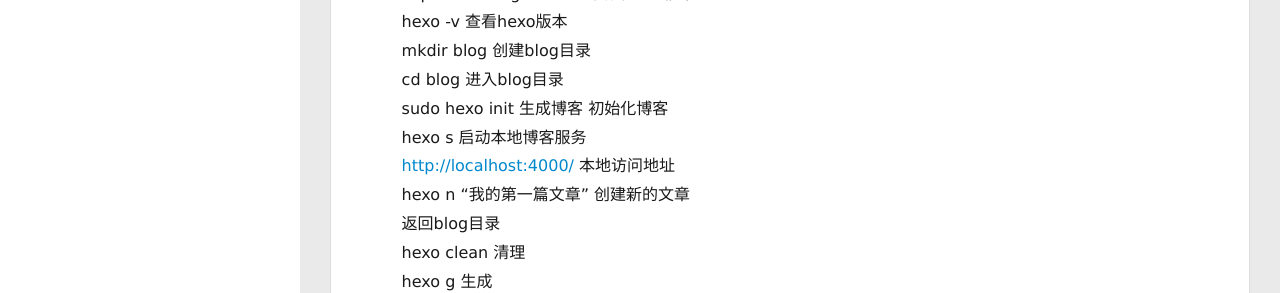
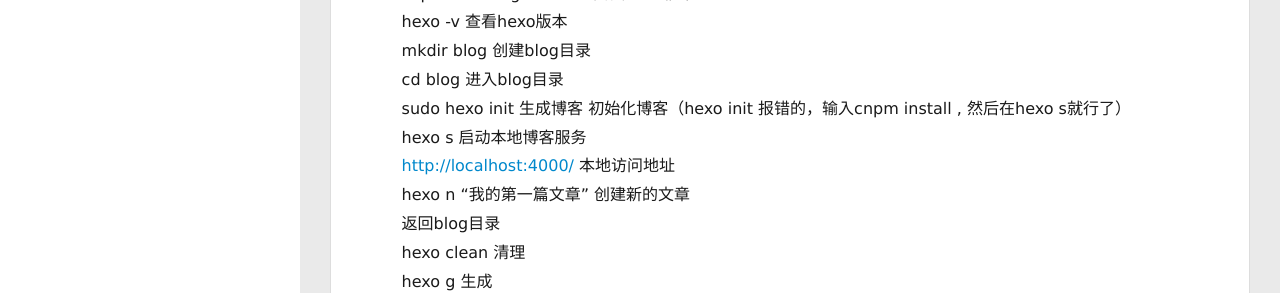
Before and after one commit to FanXRibbit/FanXRibbit.github.io, a plain HTML site: page 2023/05/29/我的第一篇博客文章/index.html in a window 1280 px wide. Shown: the part 507-800 px from the top of the page. Drawn offline with Linux system fonts and the light colour scheme; no server answers.

Commit message:
Site updated: 2023-05-30 13:30:40

```diff
--- a/2023/05/29/我的第一篇博客文章/index.html
+++ b/2023/05/29/我的第一篇博客文章/index.html
@@ -16,7 +16,7 @@
 <meta property="og:description" content="第一章今天完成了自己私人博客的部署。跟着哔哩哔哩的教程走的。  第二章学习笔记！2023年5月29日安装Nodejsnode -v 查看node版本npm -v 查看npm版本npm install -g cnpm –registry&#x3D;http:&#x2F;&#x2F;registry.npm.taobao.org 安装淘宝的cnpm 管理器cnpm -v #查看cnpm版本cnpm install -g">
 <meta property="og:locale" content="en_US">
 <meta property="article:published_time" content="2023-05-29T09:26:19.000Z">
-<meta property="article:modified_time" content="2023-05-29T15:44:56.581Z">
+<meta property="article:modified_time" content="2023-05-30T05:27:25.613Z">
 <meta property="article:author" content="John Doe">
 <meta name="twitter:card" content="summary">
 
@@ -176,7 +176,7 @@
 
         <h2 id="第一章"><a href="#第一章" class="headerlink" title="第一章"></a>第一章</h2><p>今天完成了自己私人博客的部署。跟着哔哩哔哩的教程走的。</p>
 <hr>
-<h2 id="第二章"><a href="#第二章" class="headerlink" title="第二章"></a>第二章</h2><p>学习笔记！2023年5月29日<br>安装Nodejs<br>node -v 查看node版本<br>npm -v 查看npm版本<br>npm install -g cnpm –registry&#x3D;<a target="_blank" rel="noopener" href="http://registry.npm.taobao.org/">http://registry.npm.taobao.org</a> 安装淘宝的cnpm 管理器<br>cnpm -v #查看cnpm版本<br>cnpm install -g hexo-cli 安装hexo框架<br>hexo -v 查看hexo版本<br>mkdir blog 创建blog目录<br>cd blog 进入blog目录<br>sudo hexo init 生成博客 初始化博客<br>hexo s 启动本地博客服务<br><a target="_blank" rel="noopener" href="http://localhost:4000/">http://localhost:4000/</a> 本地访问地址<br>hexo n “我的第一篇文章” 创建新的文章<br>返回blog目录<br>hexo clean 清理<br>hexo g 生成<br>Github创建一个新的仓库 YourGithubName.github.io<br>cnpm install –save hexo-deployer-git 在blog目录下安装git部署插件<br>配置_config.yml<br>Deployment<br>Docs: <a target="_blank" rel="noopener" href="https://hexo.io/">https://hexo.io</a><br>deploy:<br>type: git<br>repo: <a target="_blank" rel="noopener" href="https://github.com/YourGithubName/YourGithubName.github.io.git">https://github.com/YourGithubName/YourGithubName.github.io.git</a><br>branch: master<br>hexo deploy 部署到Github仓库里<br><a target="_blank" rel="noopener" href="https://yourgithubname.github.io/">https://YourGithubName.github.io/</a>  访问这个地址可以查看博客</p>
+<h2 id="第二章"><a href="#第二章" class="headerlink" title="第二章"></a>第二章</h2><p>学习笔记！2023年5月29日<br>安装Nodejs<br>node -v 查看node版本<br>npm -v 查看npm版本<br>npm install -g cnpm –registry&#x3D;<a target="_blank" rel="noopener" href="http://registry.npm.taobao.org/">http://registry.npm.taobao.org</a> 安装淘宝的cnpm 管理器<br>cnpm -v #查看cnpm版本<br>cnpm install -g hexo-cli 安装hexo框架<br>hexo -v 查看hexo版本<br>mkdir blog 创建blog目录<br>cd blog 进入blog目录<br>sudo hexo init 生成博客 初始化博客（hexo init 报错的，输入cnpm install , 然后在hexo s就行了）<br>hexo s 启动本地博客服务<br><a target="_blank" rel="noopener" href="http://localhost:4000/">http://localhost:4000/</a> 本地访问地址<br>hexo n “我的第一篇文章” 创建新的文章<br>返回blog目录<br>hexo clean 清理<br>hexo g 生成<br>Github创建一个新的仓库 YourGithubName.github.io<br>cnpm install –save hexo-deployer-git 在blog目录下安装git部署插件<br>配置_config.yml<br>Deployment<br>Docs: <a target="_blank" rel="noopener" href="https://hexo.io/">https://hexo.io</a><br>deploy:<br>type: git<br>repo: <a target="_blank" rel="noopener" href="https://github.com/YourGithubName/YourGithubName.github.io.git">https://github.com/YourGithubName/YourGithubName.github.io.git</a><br>branch: master<br>hexo deploy 部署到Github仓库里<br><a target="_blank" rel="noopener" href="https://yourgithubname.github.io/">https://YourGithubName.github.io/</a>  访问这个地址可以查看博客</p>
 <p> git clone <a target="_blank" rel="noopener" href="https://github.com/litten/hexo-theme-yilia.git">https://github.com/litten/hexo-theme-yilia.git</a> themes&#x2F;yilia  下载yilia主题到本地</p>
 <p>修改hexo根目录下的 _config.yml 文件 ： theme: yilia</p>
 <p>hexo clean 清理一下<br>hexo generate 生成<br>hexo deploy 部署到远程Github仓库<br><a target="_blank" rel="noopener" href="https://yourgithubname.github.io/">https://YourGithubName.github.io/</a>  查看博客</p>
```
Also changed, not shown: index.html (+1 -1 lines).
